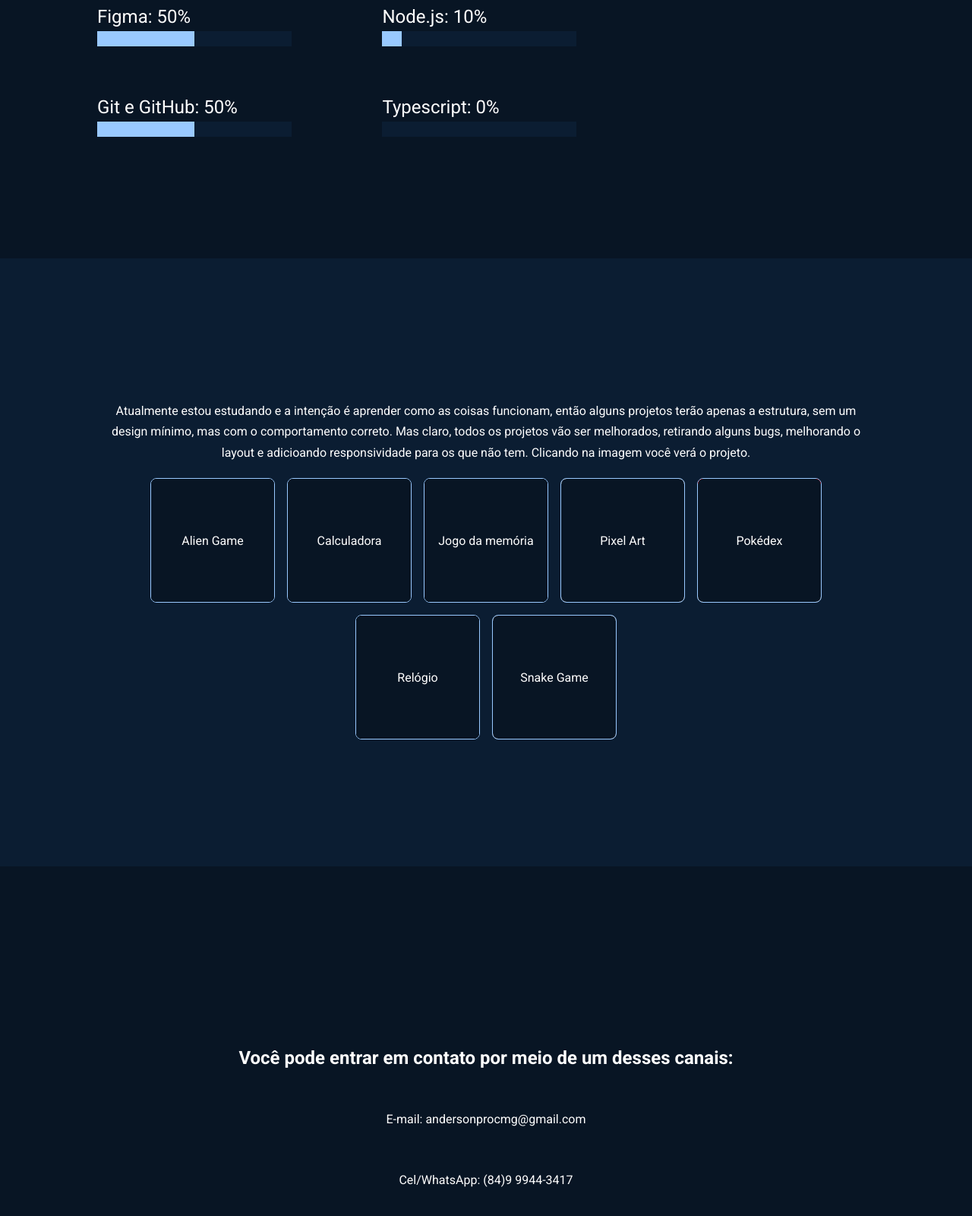
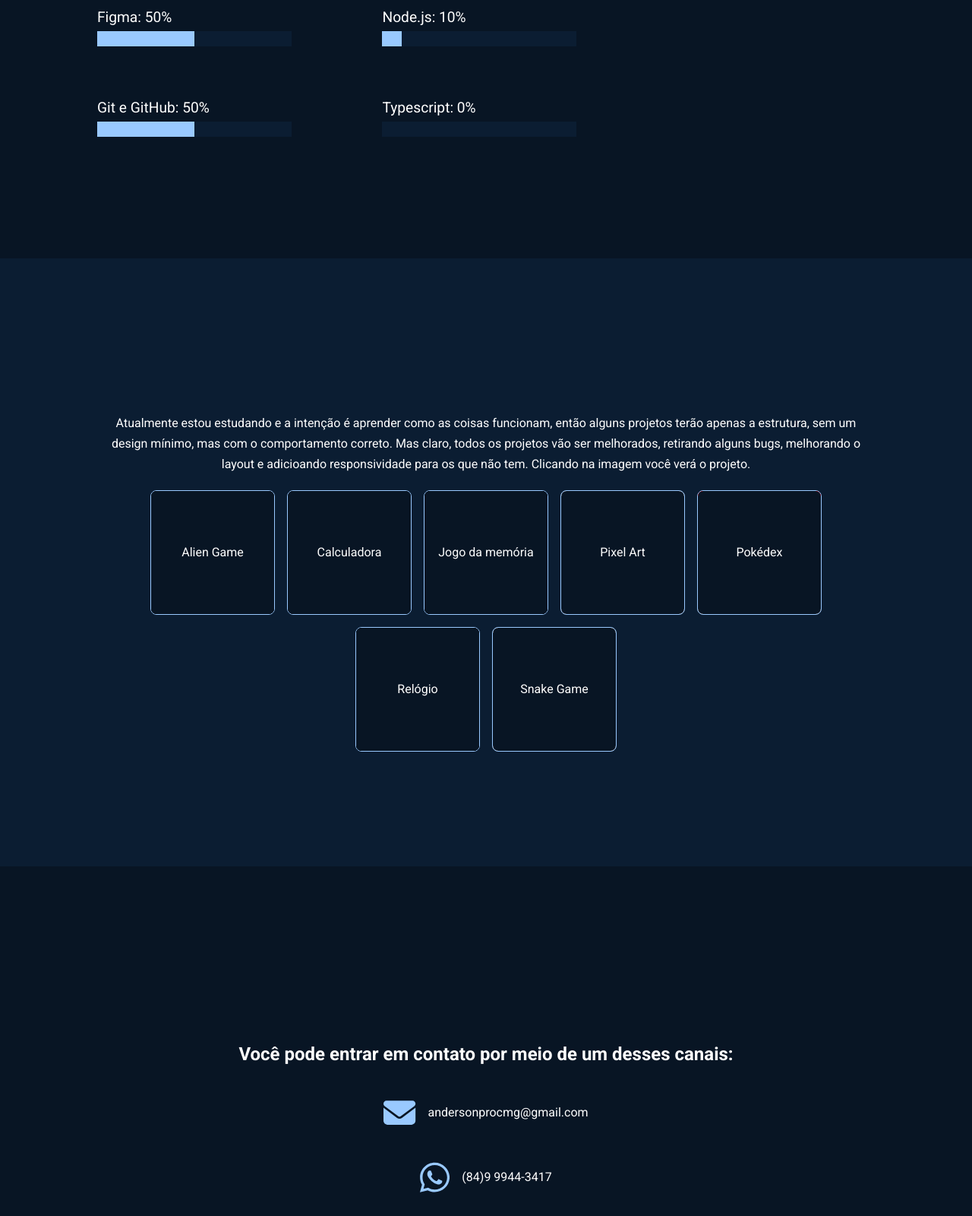
Before and after one commit to Andersonpro/meu-portfolio, a plain HTML site: page index.html in a window 1280 px wide. Shown: the part 2060-3660 px from the top of the page at 76% size. Drawn offline with Linux system fonts and the light colour scheme.

Commit message:
Foi resolvido o bug da responsividade com a section dos skills e oram adicionados os ícones de e-mail e whatsapp

```diff
--- a/css/contact_section.css
+++ b/css/contact_section.css
@@ -13,6 +13,30 @@
     align-items: center;
     justify-content: space-around;
     margin-bottom: 10vh;
+}
+
+.mail-container {
+    display: flex;
+    justify-content: center;
+    align-items: center;
+}
+
+.mail-container svg {
+    margin-right: 1rem;
+    fill: var(--blue-color);
+    width: 8%;
+}
+
+.whats-container {
+    display: flex;
+    justify-content: center;
+    align-items: center;
+}
+
+.whats-container svg {
+    margin-right: 1rem;
+    fill: var(--blue-color);
+    width: 9%;
 }
 
 .perfis {
@@ -50,7 +74,6 @@
     transition: 400ms linear;
 }
 
-
 .perfis div:hover [data-perfil="git-hub"] path {
     fill: var(--first-bg-color);
 }
@@ -86,9 +109,6 @@
 }
 
 @media screen and (max-width: 480px) {
-    .contact {
-
-    }
 
     .contact-adress {
         height: 40vh;
@@ -100,24 +120,10 @@
     }
 }
 
-@media screen and(min-width: 481px) and (max-width: 768px) {
-
-}
-
-@media screen and (max-height: 550px){
+@media screen and (max-height: 550px) {
     .contact {
         height: 100%;
         padding-top: 20%;
         padding-bottom: 30%;
     }
-
-    /* .contact-adress {
-        margin-bottom: 30px;
-    }
-
-    .perfis {
-        display: flex;
-        justify-content: space-between;
-        align-items: center;
-    } */
 }
--- a/css/footer.css
+++ b/css/footer.css
@@ -56,7 +56,3 @@ footer {
         border-radius: 1vw;
     }
 }
-
-@media screen and (max-width: 768px) {
-
-}
--- a/css/header.css
+++ b/css/header.css
@@ -59,7 +59,7 @@
     width: 100%;
 }
 
-@media screen and (max-width: 480px){
+@media screen and (max-width: 480px) {
     .nav-list {
         background-color: var(--first-bg-color);
         position: absolute;
@@ -80,7 +80,7 @@
         opacity: 1;
     }
 
-    .nav-list li{
+    .nav-list li {
         padding-top: 1vh;
         padding-bottom: 1vh;
         width: 100%;
@@ -88,11 +88,17 @@
         justify-content: center;
     }
 
-    .nav-list li:hover{
+    .nav-list li:hover {
         background-color: var(--second-bg-color);
     }
+
     .nav-list a * {
         text-align: center;
+    }
+
+    [data-nav] {
+        text-align: center;
+        width: 100%;
     }
 
     .bars-container {
@@ -125,7 +131,7 @@
         opacity: 1;
     }
 
-     .nav-list li{
+    .nav-list li {
         padding-top: 1vh;
         padding-bottom: 1vh;
         width: 100%;
@@ -133,9 +139,10 @@
         justify-content: center;
     }
 
-     .nav-list li:hover{
+    .nav-list li:hover {
         background-color: var(--second-bg-color);
     }
+
     [data-nav] {
         text-align: center;
         width: 100%;
@@ -149,7 +156,7 @@
 
 }
 
- @media screen and (max-height: 210px){
+@media screen and (max-height: 210px) {
     [data-nav] {
         font-size: 10vh;
     }
--- a/css/projects_section.css
+++ b/css/projects_section.css
@@ -11,7 +11,7 @@
 .projects p {
     text-align: center;
     padding-bottom: 2%;
-    padding-top: 2%;
+    padding-top: 5%;
 }
 
 .container-projects-items {
--- a/css/skills_section.css
+++ b/css/skills_section.css
@@ -21,7 +21,7 @@
     width: 25%;
     height: 10%;
     min-height: 42px;
-    font-size: 1.5rem;
+    font-size: 1.2rem;
 }
 
 [data-skills] div {
@@ -40,19 +40,23 @@
         padding-bottom: 10%;
     }
 
-    .skills [data-skills] {
+    [data-skills] {
         width: 100%;
+        margin-bottom: 20px;
     }
+
+
 }
 
 @media screen and (min-width: 481px) and (max-width: 768px) {
+
     .skills {
+        height: 100%;
         padding-top: 20%;
-        height: 100%;
         padding-bottom: 10%;
     }
 
-    .skills [data-skills] {
+    [data-skills] {
         width: 100%;
     }
 }
--- a/css/style.css
+++ b/css/style.css
@@ -20,17 +20,3 @@ body {
 p {
     line-height: 1.7rem;
 }
-
-@media screen and (max-width: 480px) {
-    section {
-        flex-direction: column;
-        justify-content: center;
-        align-items: center;
-        color: var(--font-color);
-    }
-
-}
-
-@media screen and (max-width: 768) {
-
-}
--- a/index.html
+++ b/index.html
@@ -167,8 +167,15 @@
         <section class="contact" id="contact">
             <div class="contact-adress">
                 <h2>Você pode entrar em contato por meio de um desses canais:</h2>
-                <p>E-mail: andersonprocmg@gmail.com</p>
-                <p>Cel/WhatsApp: (84)9 9944-3417</p>
+                <div class="mail-container">
+                    <svg xmlns="http://www.w3.org/2000/svg" viewBox="0 0 512 512"><!--! Font Awesome Pro 6.4.0 by @fontawesome - https://fontawesome.com License - https://fontawesome.com/license (Commercial License) Copyright 2023 Fonticons, Inc. --><path d="M48 64C21.5 64 0 85.5 0 112c0 15.1 7.1 29.3 19.2 38.4L236.8 313.6c11.4 8.5 27 8.5 38.4 0L492.8 150.4c12.1-9.1 19.2-23.3 19.2-38.4c0-26.5-21.5-48-48-48H48zM0 176V384c0 35.3 28.7 64 64 64H448c35.3 0 64-28.7 64-64V176L294.4 339.2c-22.8 17.1-54 17.1-76.8 0L0 176z"/></svg>
+                    <p>andersonprocmg@gmail.com</p>
+                </div>
+                <div class="whats-container">
+                    <svg xmlns="http://www.w3.org/2000/svg" viewBox="0 0 448 512"><!--! Font Awesome Pro 6.4.0 by @fontawesome - https://fontawesome.com License - https://fontawesome.com/license (Commercial License) Copyright 2023 Fonticons, Inc. --><path d="M380.9 97.1C339 55.1 283.2 32 223.9 32c-122.4 0-222 99.6-222 222 0 39.1 10.2 77.3 29.6 111L0 480l117.7-30.9c32.4 17.7 68.9 27 106.1 27h.1c122.3 0 224.1-99.6 224.1-222 0-59.3-25.2-115-67.1-157zm-157 341.6c-33.2 0-65.7-8.9-94-25.7l-6.7-4-69.8 18.3L72 359.2l-4.4-7c-18.5-29.4-28.2-63.3-28.2-98.2 0-101.7 82.8-184.5 184.6-184.5 49.3 0 95.6 19.2 130.4 54.1 34.8 34.9 56.2 81.2 56.1 130.5 0 101.8-84.9 184.6-186.6 184.6zm101.2-138.2c-5.5-2.8-32.8-16.2-37.9-18-5.1-1.9-8.8-2.8-12.5 2.8-3.7 5.6-14.3 18-17.6 21.8-3.2 3.7-6.5 4.2-12 1.4-32.6-16.3-54-29.1-75.5-66-5.7-9.8 5.7-9.1 16.3-30.3 1.8-3.7.9-6.9-.5-9.7-1.4-2.8-12.5-30.1-17.1-41.2-4.5-10.8-9.1-9.3-12.5-9.5-3.2-.2-6.9-.2-10.6-.2-3.7 0-9.7 1.4-14.8 6.9-5.1 5.6-19.4 19-19.4 46.3 0 27.3 19.9 53.7 22.6 57.4 2.8 3.7 39.1 59.7 94.8 83.8 35.2 15.2 49 16.5 66.6 13.9 10.7-1.6 32.8-13.4 37.4-26.4 4.6-13 4.6-24.1 3.2-26.4-1.3-2.5-5-3.9-10.5-6.6z"/></svg>
+                    <p>(84)9 9944-3417</p>
+                </div>
+
             </div>
             <div class="perfis">
                 <div><a class="link-perfis" href="https://github.com/Andersonpro" target="_blank"><svg
--- a/js/nav-resposive.js
+++ b/js/nav-resposive.js
@@ -12,19 +12,18 @@ window.addEventListener('load', () => {
 })
 
 barsMenu.addEventListener('click', () => {
-    if(barsMenuActive == false){
+    if (barsMenuActive == false) {
         barsMenu.innerHTML = crossImg;
         barsMenuActive = true;
         navList.classList.add('nav-list-vertical');
     }
-    else if(barsMenuActive) {
+    else if (barsMenuActive) {
         barsMenu.innerHTML = barsImg;
         barsMenuActive = false;
         navList.classList.remove('nav-list-vertical');
     }
 
 })
-
 
 itensNav.forEach((elemento) => {
 
```
Also changed, not shown: js/nav_color.js (+10 -10 lines). Lines whose indentation alone changed are shown as unchanged.
